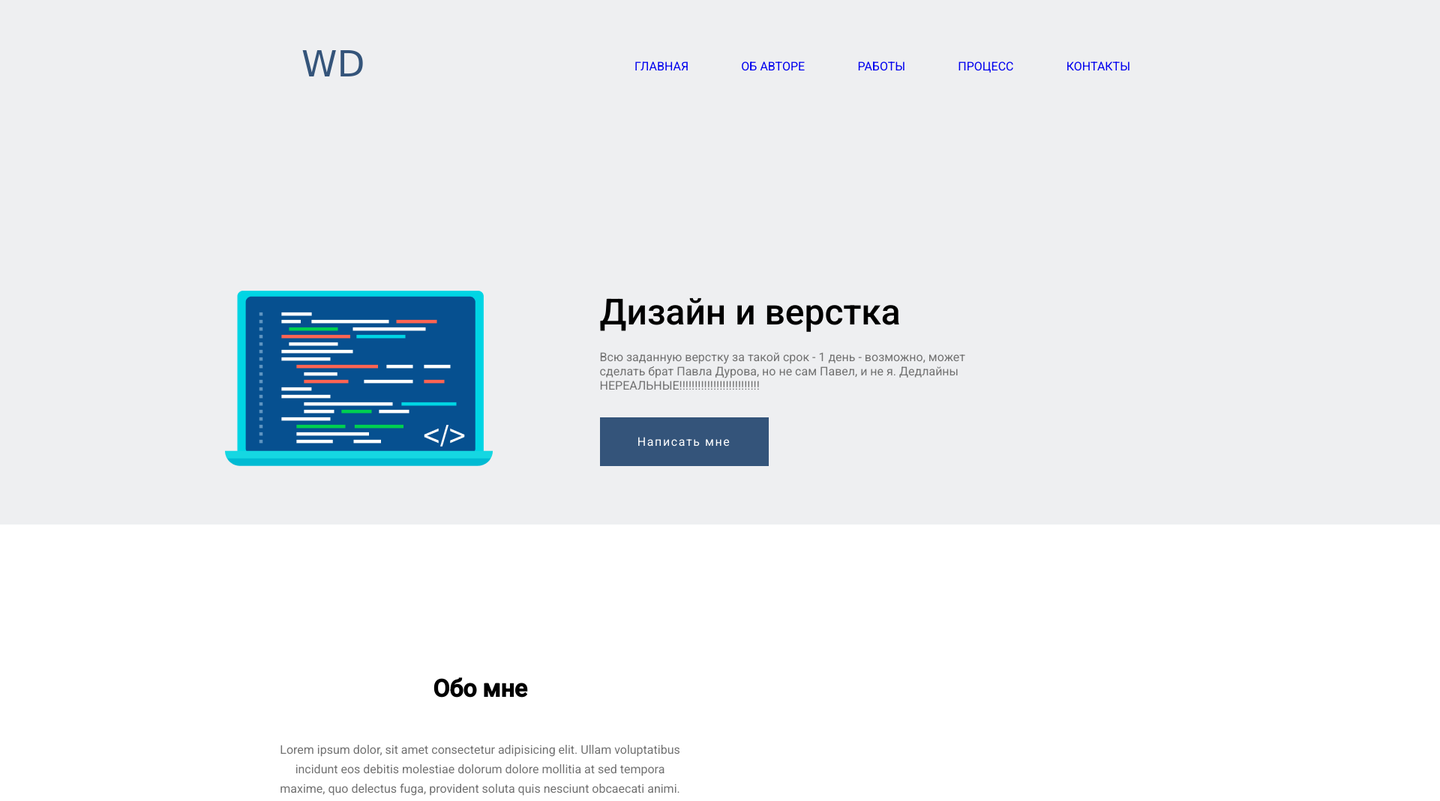
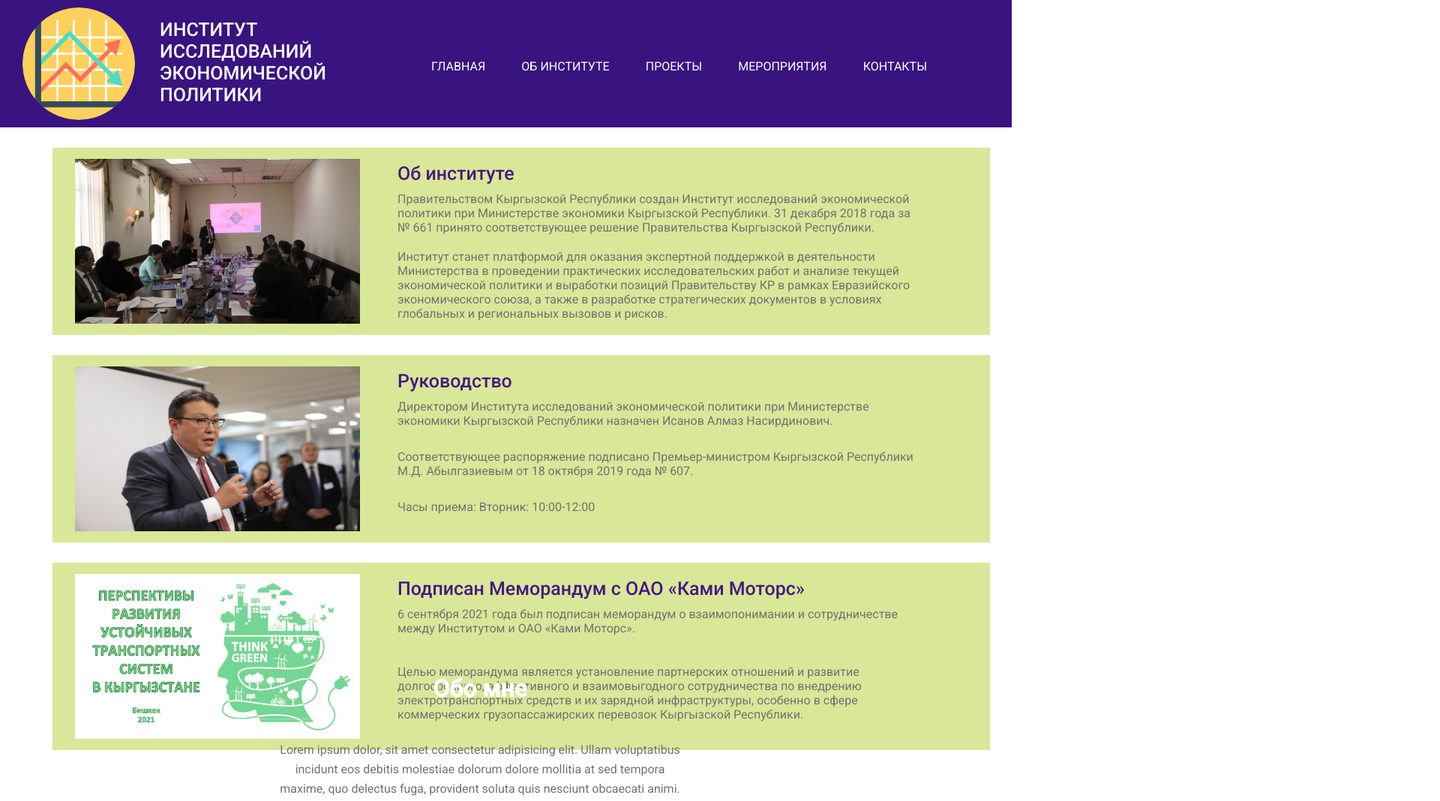
Before and after one commit to NargizaKasymova/EPRInstitute, a plain HTML site: page index.html in a window 1280 px wide. Shown: the top 1069 px of the page at 75% size, 1920 px wide, since content can reach past the window. Drawn offline with Linux system fonts and the light colour scheme; no server answers; a web font is replaced by a local one.

Commit message:
institute

```diff
--- a/css/header.css
+++ b/css/header.css
@@ -14,30 +14,35 @@ header {
     display: flex;
     /* flex-direction: row; */
     justify-content: space-between;
-    margin-right: 413px;
+    /* margin-right: 413px; */
+    background-color: #391480;
+    /* color:white; */
 }
 
 .menu {
     display: flex;
     justify-content: space-between;
     width: 661px;
-    /* margin-right: 413px; */
+    margin-right: 113px;
+    margin-left: 250px;
+
     margin-top: 79px ;
-    text-decoration: none;
-    color:black;
+    /* text-decoration: none; */
+    color:white;
 }
 .main {
-    color: #34547A;
+    color: white;
 }
 
 .logo {
-    font-family: 'Revalia', cursive;
-    font-size: 48px;
-    color: #34547A;
+    /* font-family: 'Revalia', cursive; */
+    font-size: 25px;
+    font-weight: 500;
+    color: white;
     width: 96px;
-    height: 60px;
-    margin-left: 402px;
-    margin-top: 57px;
+    height: 25px;
+    margin-left: 30px;
+    margin-top: 25px;
     margin-right: 10px;
 
 }
--- a/css/page1.css
+++ b/css/page1.css
@@ -2,41 +2,63 @@
 
 .page1 {
     display: flex;
-    justify-content: space-between;
-    width: 1200px;
-    background-color: #EEEFF1;
-    margin-top: 271px
+    /* justify-content: space-between; */
+    width: 1250px;
+    height: 250px;
+    background-color: #d9e798;
+    margin-top: 27px;
+    margin-left: 70px;
+    /* margin-right: 100px; */
+    /* border-radius: 7%; */
 
 }
 
 .page1-image {
-    width: 357px;
-    height: 233.7px;
-    margin-left: 300px;
+    width: 150px;
+    height: 150px;
+    margin-left: 30px;
+    /* padding-right: 30px; */
+    border-radius: 195%;
+    margin-top: 10px;
+    margin-bottom: 10px;
 
 
 }
 
+.page2-image {
+    width: 380px;
+    height: 220px;
+    margin-left: 30px;
+    /* padding-right: 30px; */
+    /* border-radius: 7%; */
+    margin-top: 15px;
+    /* margin-bottom: 5px; */
+
+
+}
+
+
 .page1-content {
     display: flex;
     flex-direction: column;
-    margin-left:143.1px;
-    justify-content: space-between;
+    margin-left: 50px;
+    /* justify-content: space-between; */
 
 }
 
 .page1-title {
-
+    color: rgb(70, 25, 129);
     font-family: 'Roboto', sans-serif;
     font-weight: 500;
-    font-size: 48px;
-    /* margin-top: -50px; */
+    font-size: 25px;
+    margin-top: 20px;
 }
 
 .page1-description {
 
-    width: 540px;
+    width: 700px;
     height: 67px;
+    margin-top: 10px;
 
     font-family: Roboto;
     font-style: normal;
--- a/index.css
+++ b/index.css
@@ -9,16 +9,17 @@
     box-sizing: border-box;
     margin: 0;
     padding: 0;
+    color: white;
 }
 
 .full-gray-width{
-    width: 1920px;
+    width: 1349px;
     height: 700px;
-    background-color: #EEEFF1
+    /* background-color: lightblue */
 }
 
 .content {
-    max-width: 1091px;
+    max-width: 1349px;
     margin: auto;
 }
 
--- a/index.html
+++ b/index.html
@@ -21,16 +21,17 @@
 <body>
 <section class="full-gray-width">
     <header>
-        <p class="logo">WD</p>
+        <img class="page1-image" src="css/images/Economics-Study-Material-Icon.png">
+        <p class="logo">ИНСТИТУТ ИССЛЕДОВАНИЙ ЭКОНОМИЧЕСКОЙ ПОЛИТИКИ</p>
         <a name="main author works process contacts"></a>
 
         <div class="menu">
 
             <p class="main"><a href="#main">ГЛАВНАЯ</a></p>
 
-            <p><a href="#author">ОБ АВТОРЕ </a></p>
-            <p><a href="#works">РАБОТЫ </a></p>
-            <p><a href="#process">ПРОЦЕСС </a></p>
+            <p><a href="#author">ОБ ИНСТИТУТЕ </a></p>
+            <p><a href="#works">ПРОЕКТЫ </a></p>
+            <p><a href="#process">МЕРОПРИЯТИЯ </a></p>
             <p><a href="#contacts">КОНТАКТЫ </a></p>
 
 
@@ -39,22 +40,91 @@
     </header>
 
     <div class="page1">
-        <img class="page1-image" src="css/images/Frame.png">
+        <img class="page2-image" src="css/images/creat.jpg">
 
         <div class="page1-content">
-            <p class="page1-title"> Дизайн и верстка</p>
+            <p class="page1-title"> Об институте</p>
 
             <p class="page1-description">
-                Всю заданную верстку за такой срок - 1 день - возможно, может сделать брат Павла Дурова, но не сам
-                Павел, и не я. Дедлайны НЕРЕАЛЬНЫЕ!!!!!!!!!!!!!!!!!!!!!!!!!!
+                Правительством Кыргызской Республики создан
+                 Институт исследований экономической политики
+                  при Министерстве экономики Кыргызской Республики.
+                    31 декабря 2018 года за № 661 принято соответствующее
+                     решение Правительства Кыргызской Республики.
+
+            </p>
+            <p class="page1-description">
+
+                     Институт станет платформой для
+                      оказания экспертной поддержкой
+                       в деятельности Министерства в
+                        проведении практических
+                         исследовательских работ и анализе
+                          текущей экономической политики
+                           и выработки позиций Правительству
+                            КР в рамках Евразийского экономического союза,
+                             а также в разработке стратегических документов
+                              в условиях глобальных и региональных вызовов
+                               и рисков.
             </p>
 
-            <button class="page1-button">
+            <!-- <button class="page1-button">
                 Написать мне
-            </button>
+            </button> -->
 
         </div>
     </div>
+
+    <div class="page1">
+        <img class="page2-image" src="css/images/drektor.jpg">
+
+        <div class="page1-content">
+            <p class="page1-title"> Руководство</p>
+
+            <p class="page1-description">
+                Директором Института исследований экономической политики
+                 при Министерстве экономики Кыргызской Республики
+                  назначен Исанов Алмаз Насирдинович.
+                   <!-- Соответствующее распоряжение подписано
+                    Премьер-министром Кыргызской Республики
+                     М.Д. Абылгазиевым от 18 октября 2019 года № 607. -->
+
+            </p>
+
+            <p class="page1-description">
+
+                Соответствующее распоряжение подписано
+                    Премьер-министром Кыргызской Республики
+                     М.Д. Абылгазиевым от 18 октября 2019 года № 607.
+            </p>
+            <p class="page1-description">
+                Часы приема:
+
+                Вторник: 10:00-12:00
+            </p>
+        </div>
+    </div>
+    <div class="page1">
+        <img class="page2-image" src="css/images/green.jpg">
+
+        <div class="page1-content">
+            <p class="page1-title"> Подписан Меморандум с ОАО «Ками Моторс»</p>
+
+            <p class="page1-description">
+                 6 сентября 2021 года был подписан
+ меморандум о взаимопонимании и сотрудничестве между Институтом и ОАО «Ками Моторс».
+            </p>
+            <p class="page1-description">
+                Целью меморандума является установление партнерских
+ отношений и развитие долгосрочного, эффективного
+  и взаимовыгодного сотрудничества по внедрению
+   электротранспортных средств и их зарядной инфраструктуры, особенно в сфере коммерческих грузопассажирских перевозок Кыргызской Республики.
+
+            </p>
+        </div>
+    </div>
+
+
 </section>
 
     <section class="content about">
```
Also changed, not shown: css/images/Economics-Study-Material-Icon.png (added), css/images/creat.jpg (added), css/images/drektor.jpg (added), css/images/economist.kg-11-1-730x383.png (added), css/images/green.jpg (added), css/images/институт.jpg (added).
